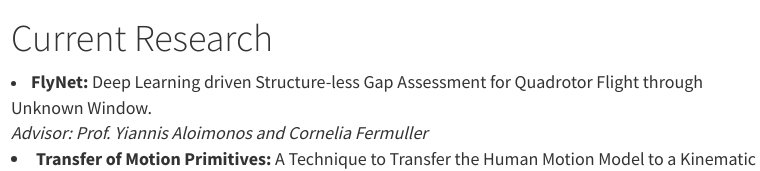
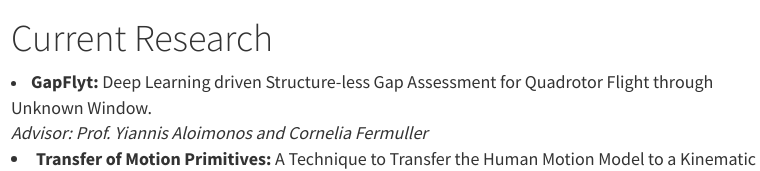
Before and after one commit to chahatdeep/chahatdeep.github.io-old, a plain HTML site: page index.html in a window 1280 px wide. Shown: the part 639-810 px from the top of the page, 59-819 px from the left. Drawn offline with nearby package versions, Linux system fonts and the light colour scheme.

Commit message:
Update index.html

```diff
--- a/index.html
+++ b/index.html
@@ -203,7 +203,7 @@
 -->
 		  <div class="media-body">
 
-		    <li><font size="4"><b> FlyNet: </b>Deep Learning driven Structure-less Gap Assessment for Quadrotor Flight through Unknown Window.
+		    <li><font size="4"><b> GapFlyt: </b>Deep Learning driven Structure-less Gap Assessment for Quadrotor Flight through Unknown Window.
 				  <br> <i>Advisor: Prof. Yiannis Aloimonos and Cornelia Fermuller</i></li>
 			  <li><font size="4"><b> Transfer of Motion Primitives: </b>A Technique to Transfer the Human Motion Model to a Kinematic ChainCooperatively Manipulated by a Swarm of Quadrotors.
 			 <br><i> Advisor: Prof. Yiannis Aloimonos</i></li>
```
